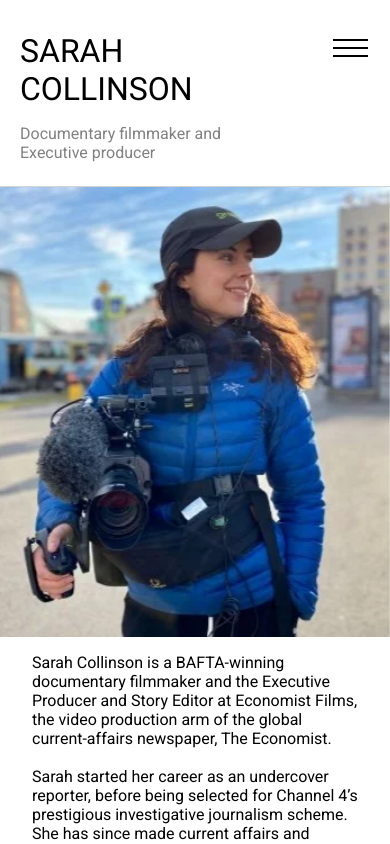
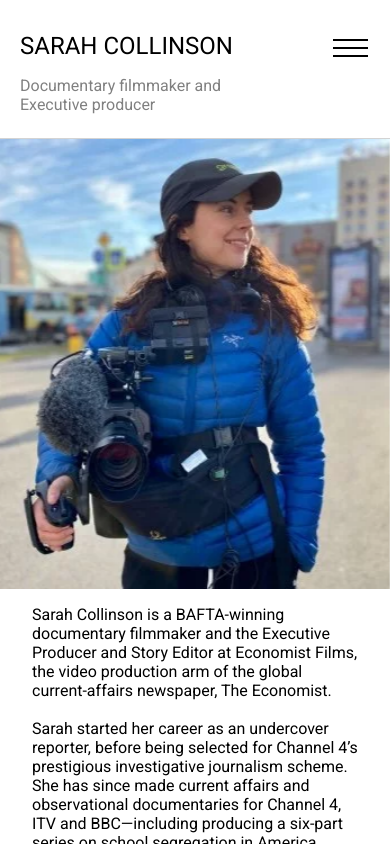
Before and after one commit to InsungMulumba/sarah-collinson, a Next.js app: page / in a window 390 px wide. Shown: the top 844 px of the page. Built offline with nearby package versions, Linux system fonts and the light colour scheme.

Commit message:
name phone

```diff
--- a/components/Header/NavBar.tsx
+++ b/components/Header/NavBar.tsx
@@ -113,6 +113,9 @@ const NameTag = styled.div`
   @media (max-width: 1280px) {
     font-size: 32px;
   }
+  @media (max-width: 400px) {
+    font-size: 24px;
+  }
 `;
 
 const TitleTag = styled(NameTag)`
```
